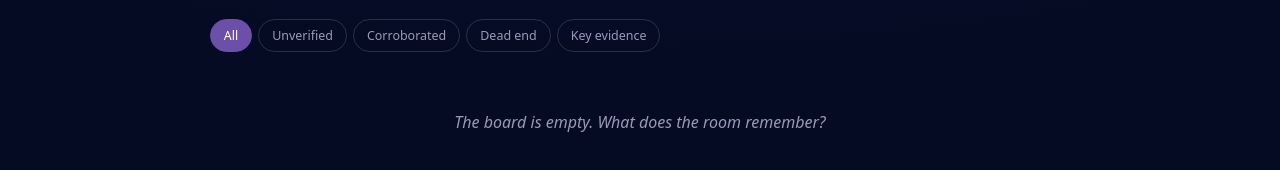
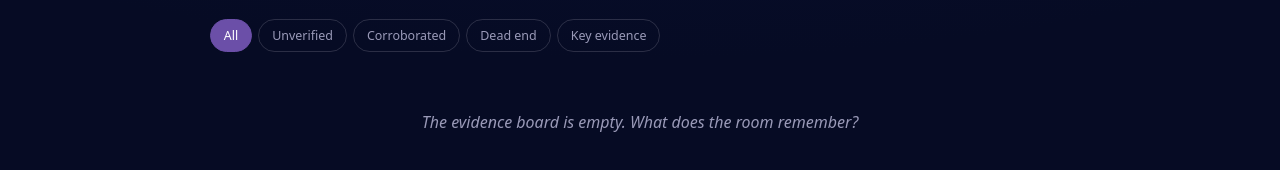
Before and after one commit to Build-First/incident-room, a Next.js app: page / in a window 1280 px wide. Shown: the part 856-1026 px from the top of the page. Built offline with nearby package versions, Linux system fonts and the light colour scheme.

Commit message:
Call it the evidence board everywhere, and drop the filtering aside

```diff
--- a/app/page.js
+++ b/app/page.js
@@ -161,7 +161,7 @@ export default function LeDossier() {
             {shown.length === 0 ? (
               <p className="empty">
                 {clues.length === 0
-                  ? "The board is empty. What does the room remember?"
+                  ? "The evidence board is empty. What does the room remember?"
                   : `Nothing marked ${filter}.`}
               </p>
             ) : (
@@ -268,7 +268,7 @@ export default function LeDossier() {
 
             <h3>How to play</h3>
             <ol className="rules">
-              <li>Find everything you can and put all of it on the board. Do not filter as you go.</li>
+              <li>Find everything you can and put all of it on the evidence board.</li>
               <li>Hand it an article and let it pull the facts out on its own.</li>
               <li>Work out which claims hold up, and mark each one.</li>
               <li>Have it write the report from the evidence that survived.</li>
```
